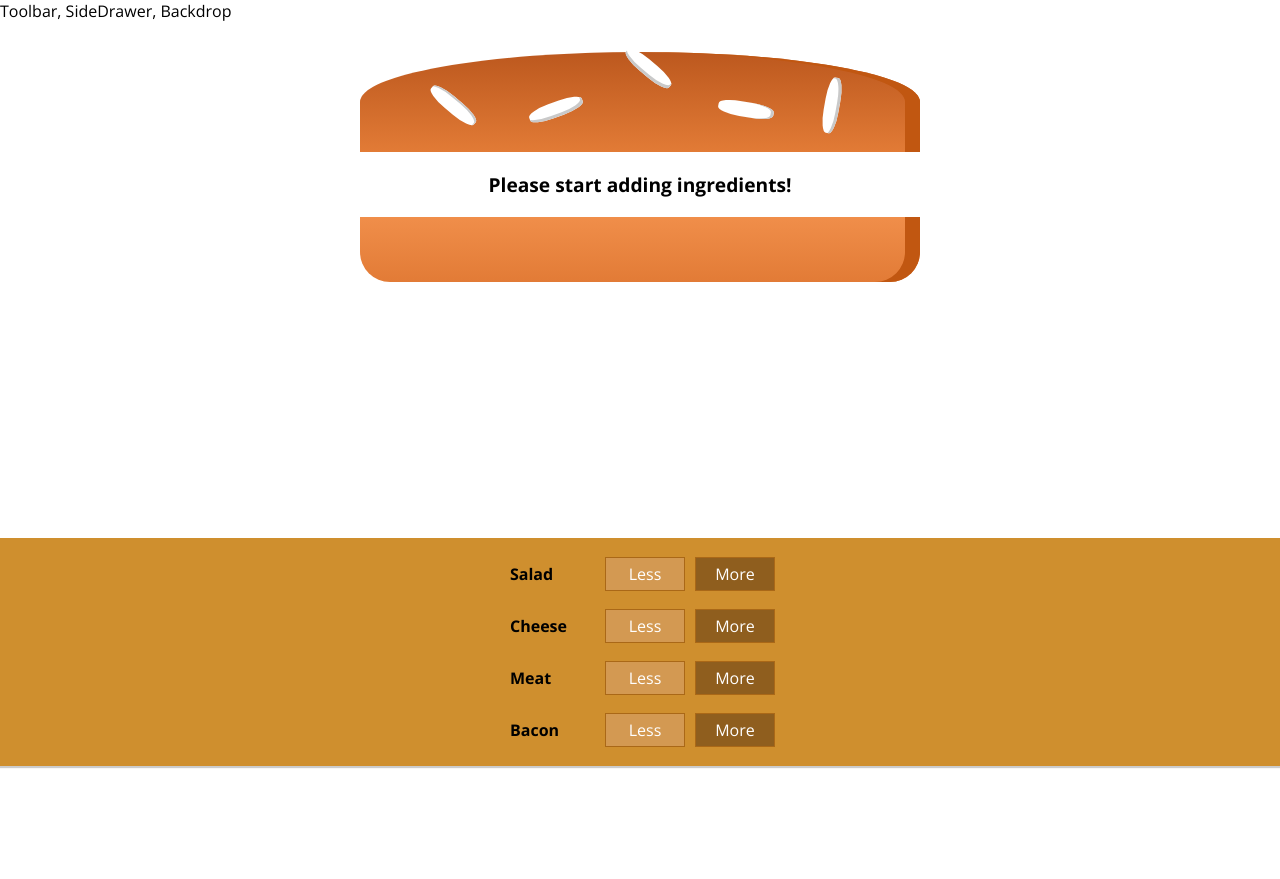
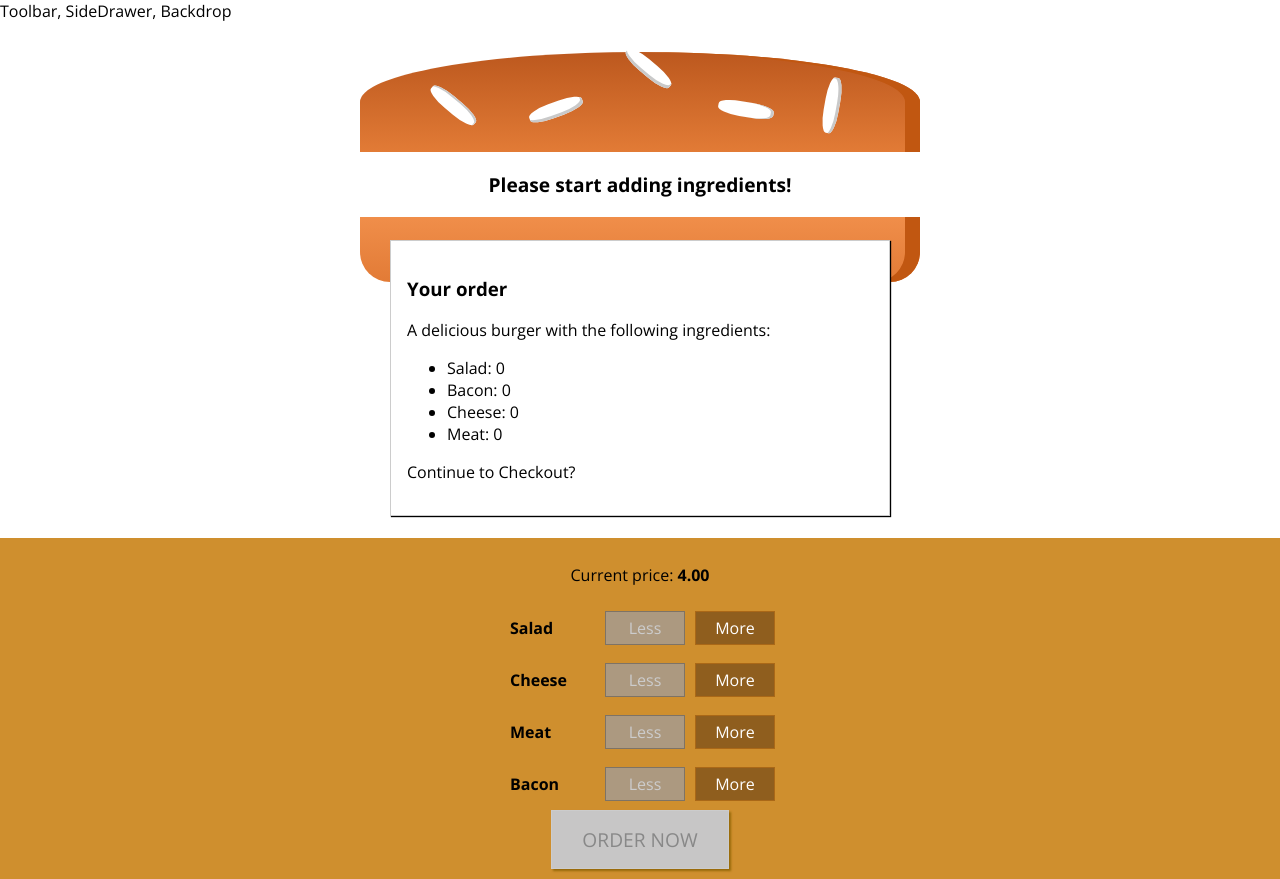
Before and after one commit to lukaszk76/BurgerBuilder, a React app: page / in a window 1280 px wide. Before the commit the page ends 800 px from the top, so only its background shows below. Built offline with nearby package versions, Linux system fonts and the light colour scheme.

Commit message:
lesson 137 - modal OrderSummary completed

```diff
--- a/src/components/Burger/BuildControls/BuildControl/BuildControl.js
+++ b/src/components/Burger/BuildControls/BuildControl/BuildControl.js
@@ -4,10 +4,19 @@
 const buildControl = ( props ) => {
 
     return(
-        <div className = {classes.BuildControl}>
-            <div className = {classes.Label}>{props.label}</div>
-            <button className = {classes.Less} onClick = {props.less}>Less</button>
-            <button className = {classes.More} onClick = {props.more}>More</button>
+        <div className={classes.BuildControl}>
+            <div className={classes.Label}>{props.label}</div>
+            <button
+                className={classes.Less}
+                onClick={props.less}
+                disabled={props.disabled}
+                >Less
+            </button>
+            <button
+                className={classes.More}
+                onClick={props.more}
+                >More
+            </button>
         </div>
     );
 };
--- a/src/components/Burger/BuildControls/BuildControls.js
+++ b/src/components/Burger/BuildControls/BuildControls.js
@@ -13,15 +13,21 @@
 
     return(
         <div className = {classes.BuildControls}>
+            <p>Current price: <strong>{props.price.toFixed(2)}</strong></p>
             {controls.map(control => (
                 <BuildControl
                     key={control.label}
                     label = {control.label}
                     less = {() => props.less(control.type)}
                     more = {() => props.more(control.type)}
-
+                    disabled = {props.disabled[control.type]}
                 />
             ))}
+            <button
+                className={classes.OrderButton}
+                disabled={!props.purchasable}
+                >ORDER NOW
+            </button>
         </div>
     );
 };
--- a/src/components/Burger/BuildControls/BuildControls.module.css
+++ b/src/components/Burger/BuildControls/BuildControls.module.css
@@ -8,3 +8,43 @@
     margin: auto;
     padding: 10px 0;
 }
+.OrderButton {
+    background-color: #DAD735;
+    outline: none;
+    cursor: pointer;
+    border: 1px solid #966909;
+    color: #966909;
+    font-family: inherit;
+    font-size: 1.2em;
+    padding: 15px 30px;
+    box-shadow: 2px 2px 2px #966909;
+}
+
+.OrderButton:hover, .OrderButton:active {
+    background-color: #A0DB41;
+    border: 1px solid #966909;
+    color: #966909;
+}
+
+.OrderButton:disabled {
+    background-color: #C7C6C6;
+    cursor: not-allowed;
+    border: 1px solid #ccc;
+    color: #888888;
+}
+
+.OrderButton:not(:disabled) {
+    animation: enable 0.3s linear;
+}
+
+@keyframes enable {
+    0% {
+        transform: scale(1);
+    }
+    60% {
+        transform: scale(1.1);
+    }
+    100% {
+        transform: scale(1);
+    }
+}
--- /dev/null
+++ b/src/components/Burger/OrderSummary/OrderSummary.js
@@ -0,0 +1,25 @@
+import React from 'react';
+import Aux from "../../../hoc/Aux"
+//import classes from './orderSummary.module.css';
+
+const orderSummary = ( props ) => {
+
+    const ingredientSummary = Object.keys(props.ingredients)
+        .map(ingKey =>
+        (<li key={ingKey}>
+            <span style={{textTransform: 'capitalize'}}>{ingKey}</span>: {props.ingredients[ingKey]}
+        </li>));
+
+    return(
+        <Aux>
+            <h3>Your order</h3>
+            <p>A delicious burger with the following ingredients:</p>
+            <ul>
+                {ingredientSummary}
+            </ul>
+            <p>Continue to Checkout?</p>
+        </Aux>
+    );
+};
+
+export default orderSummary;
--- /dev/null
+++ b/src/components/UI/Modal/Modal.js
@@ -0,0 +1,13 @@
+import React from 'react';
+import classes from './Modal.module.css';
+
+const modal = ( props ) => {
+
+    return(
+        <div className={classes.Modal}>
+            {props.children}
+        </div>
+    );
+};
+
+export default modal;
--- /dev/null
+++ b/src/components/UI/Modal/Modal.module.css
@@ -0,0 +1,20 @@
+.Modal {
+    position: fixed;
+    z-index: 500;
+    background-color: white;
+    width: 70%;
+    border: 1px solid #ccc;
+    box-shadow: 1px 1px 1px black;
+    padding: 16px;
+    left: 15%;
+    top: 30%;
+    box-sizing: border-box;
+    transition: all 0.3s ease-out;
+}
+
+@media (min-width: 600px) {
+    .Modal {
+        width: 500px;
+        left: calc(50% - 250px);
+    }
+}
--- a/src/containers/BurgerBuilder/BurgerBuilder.js
+++ b/src/containers/BurgerBuilder/BurgerBuilder.js
@@ -2,6 +2,8 @@
 import Aux from "../../hoc/Aux";
 import Burger from "../../components/Burger/Burger";
 import BuildControls from "../../components/Burger/BuildControls/BuildControls";
+import Modal from "../../components/UI/Modal/Modal";
+import OrderSummary from "../../components/Burger/OrderSummary/OrderSummary";
 
 const INGREDIENT_PRICES = {
     salad: 0.3,
@@ -19,9 +21,24 @@
                 cheese: 0,
                 meat: 0
             },
-            totalPrice: 4
+            totalPrice: 4,
+            purchasable: false
     };
 
+    updatePuchasable = (ingredients) => {
+
+        const sum = Object.keys(ingredients)
+        .map(ingredient => {
+            return ingredients[ingredient];
+        })
+        .reduce((sum,el) => {
+            return sum + el
+        },0);
+
+
+        this.setState({purchasable: sum > 0});
+
+    }
 
     addIngredient = (type) => {
         const oldAmount = this.state.ingredients[type];
@@ -34,32 +51,48 @@
         const newPrice = oldPrice + priceAddition;
 
         this.setState({ingredients: updatedIngredients, totalPrice: newPrice});
+        this.updatePuchasable(updatedIngredients);
     }
 
     removeIngredient = (type) => {
         const oldAmount = this.state.ingredients[type];
-        let newAmount = oldAmount - 1;
-        const priceAddition = INGREDIENT_PRICES[type];
-        const oldPrice = this.state.totalPrice;
-        let newPrice = oldPrice;
 
-        if (newAmount < 0) {
-            newAmount = 0;
-        } else {
-            newPrice = oldPrice - priceAddition;
-        }
+        if (oldAmount <=0 ) {
+            return;
+        };
 
+        const newAmount = oldAmount - 1;
         const updatedIngredients = {...this.state.ingredients};
         updatedIngredients[type] = newAmount;
 
+        const oldPrice = this.state.totalPrice;
+        const priceAddition = INGREDIENT_PRICES[type];
+        const newPrice = oldPrice - priceAddition;
+
         this.setState({ingredients: updatedIngredients, totalPrice: newPrice});
+        this.updatePuchasable(updatedIngredients);
     }
 
     render() {
+        const disabledInfo = {
+            ...this.state.ingredients
+        };
+
+        for (let key in disabledInfo) {
+            disabledInfo[key] = (disabledInfo[key] <= 0);
+        };
+
         return(
             <Aux>
+                <Modal><OrderSummary ingredients={this.state.ingredients}/></Modal>
                 <Burger ingredients = {this.state.ingredients}/>
-                <BuildControls less={this.removeIngredient} more={this.addIngredient}/>
+                <BuildControls
+                    less={this.removeIngredient}
+                    more={this.addIngredient}
+                    disabled={disabledInfo}
+                    price={this.state.totalPrice}
+                    purchasable={this.state.purchasable}
+                />
             </Aux>
         );
     }
```
Also changed, not shown: src/components/UI/Backdrop/Backdrop.js (added).
